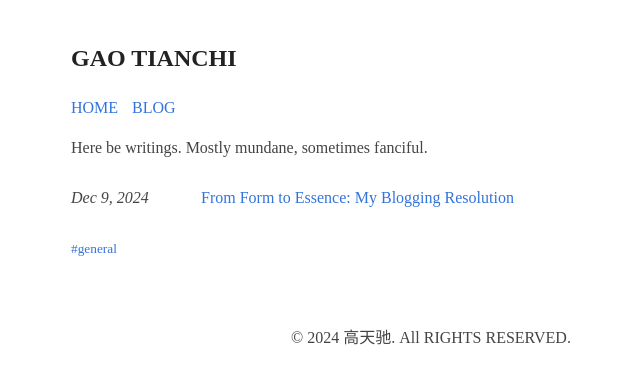
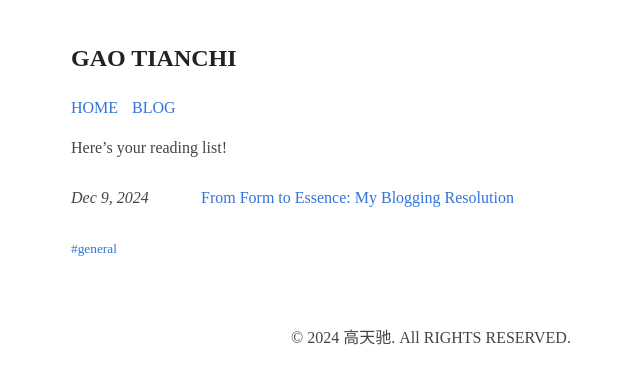
Before and after one commit to gaotianchi/gaotianchi.github.io, a Jekyll site: the page built from blog.md, in a window 1280 px wide. Shown: the top 384 px of the page, without its empty margins (209-849 px from the left). Built offline with Jekyll 4.4.1, drawn with Linux system fonts in a browser that asks for light colours; some web fonts are replaced.

Commit message:
Update blog.md.

```diff
--- a/blog.md
+++ b/blog.md
@@ -5,4 +5,4 @@ description: Here be writings
 permalink: /blog
 ---
 
-Here be writings. Mostly mundane, sometimes fanciful.
+Here's your reading list!
```
